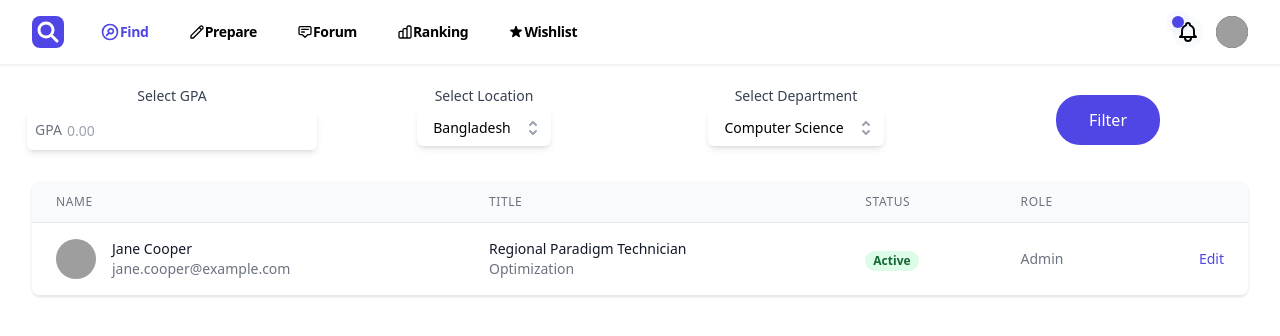
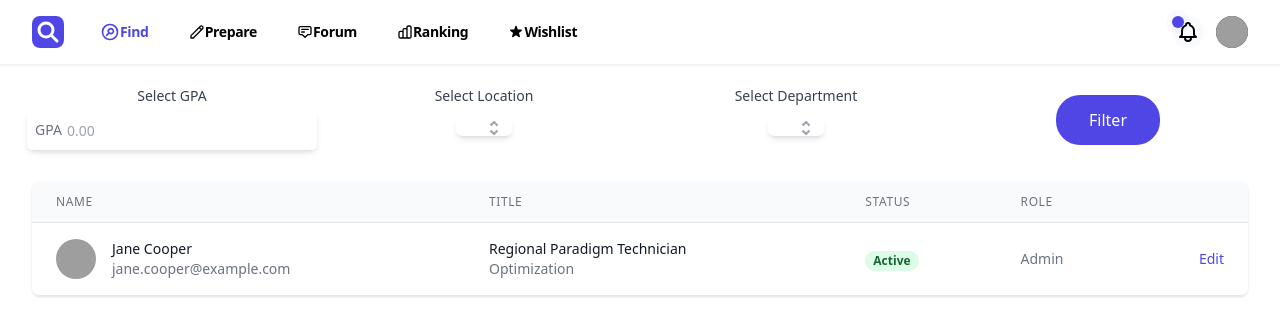
Before and after one commit to K-H-Rayhan/universityfinder, a Next.js app: page /find in a window 1280 px wide. Shown: the top 336 px of the page. Built offline with nearby package versions, Linux system fonts and the light colour scheme; grey boxes are pictures that could not be loaded.

Commit message:
commit on 'main'

```diff
--- a/pages/find/index.js
+++ b/pages/find/index.js
@@ -1,4 +1,4 @@
-import react, { useState } from "react";
+import { useState } from "react";
 import Layout from "../../component/Layout";
 import ListedUniversity from "../../component/small/ListedUniversity";
 import {
@@ -14,8 +14,7 @@ import {
 } from "../../component/filters/states";
 
 function index() {
-  const [selected, SetSelected] = useState(location[0])
-  const [selected2, SetSelected2] = useState(departments[0]);
+  const [selected, SetSelected] = useState({});const [selected2, SetSelected2] = useState({});
   return (
     <departmentContext.Provider value={{ selected2, SetSelected2 }}>
       <locationContext.Provider value={{ selected, SetSelected }}>
```
